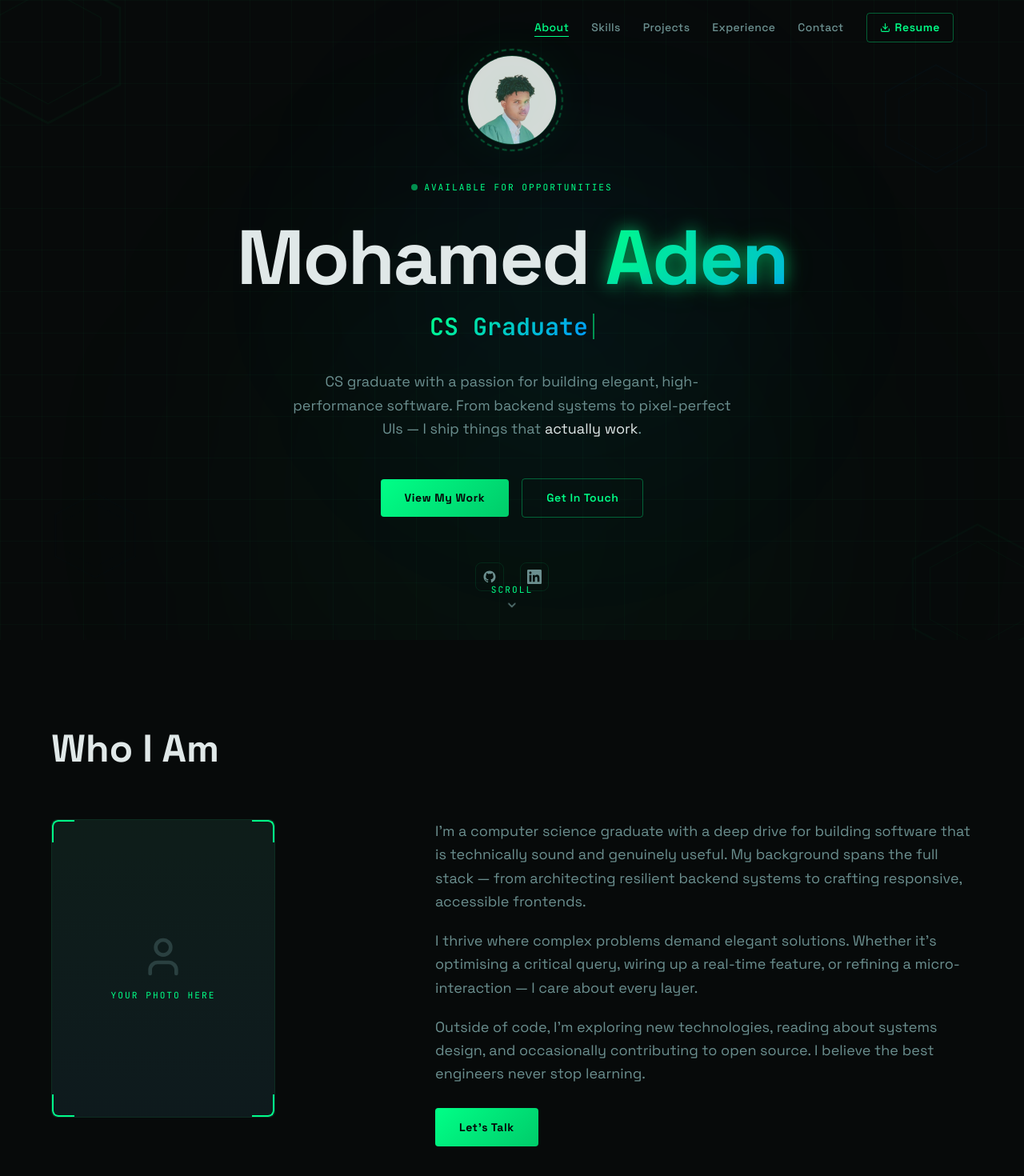
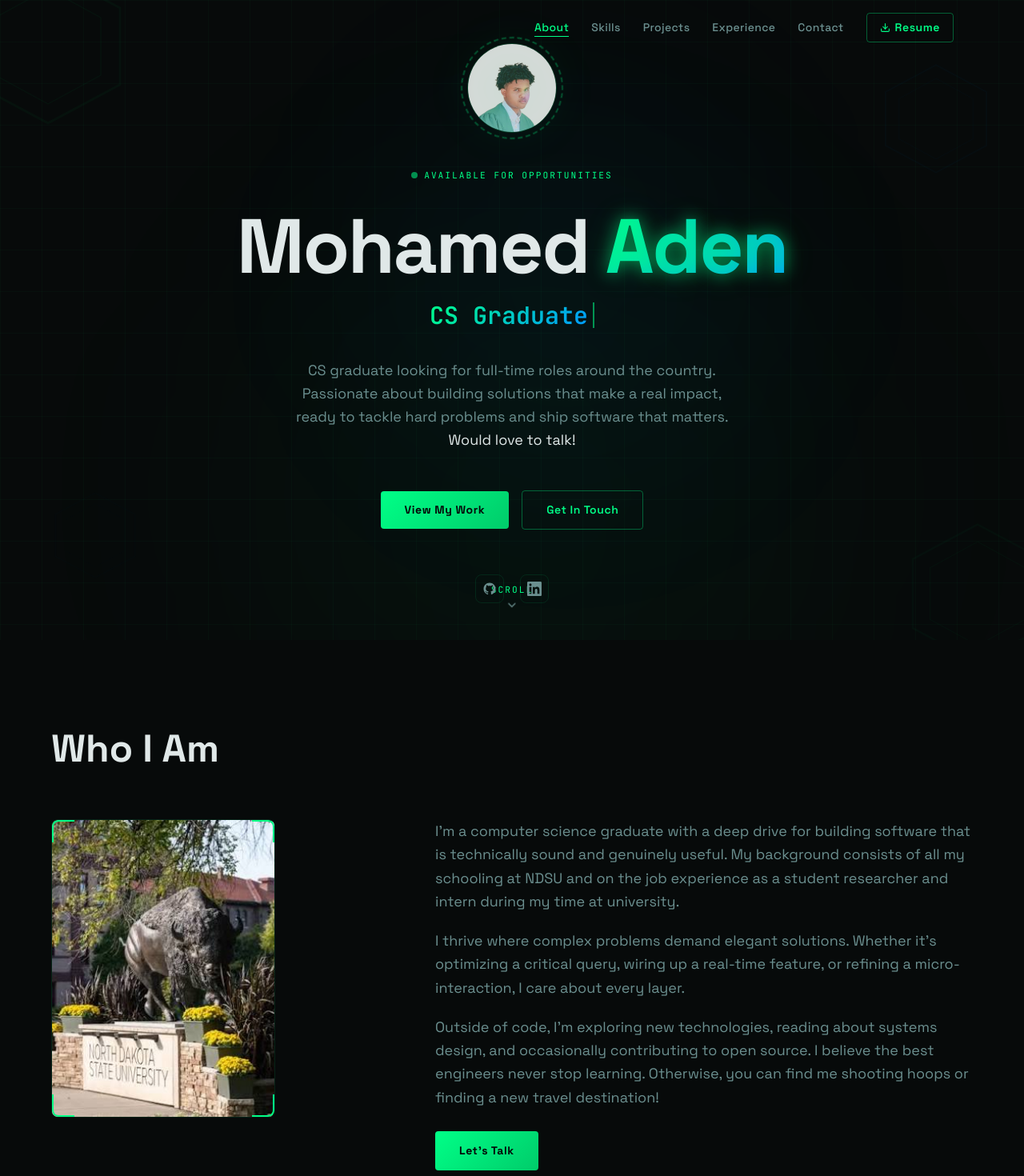
Before and after one commit to M8kiTHappen/Portfolio, a Next.js app: page / in a window 1280 px wide. Shown: the top 1470 px of the page at 80% size. Built offline with nearby package versions, Linux system fonts and the light colour scheme.

Commit message:
Add real projects, update hero tagline, about bio, and about image

```diff
--- a/components/About.tsx
+++ b/components/About.tsx
@@ -2,7 +2,8 @@
 
 import { useRef } from "react";
 import { motion, useInView } from "framer-motion";
-import { GraduationCap, Code2, MapPin, Zap, User } from "lucide-react";
+import { GraduationCap, Code2, MapPin, Zap } from "lucide-react";
+import Image from "next/image";
 
 const HIGHLIGHTS = [
   {
@@ -68,19 +69,18 @@ export default function About() {
           >
             <div className="relative w-full max-w-[280px]">
               {/* Portrait frame */}
-              <div className="aspect-[3/4] rounded-lg bg-[#0E1616] border border-[rgba(0,255,135,0.10)] flex flex-col items-center justify-center gap-3 overflow-hidden relative">
+              <div className="aspect-[3/4] rounded-lg overflow-hidden relative border border-[rgba(0,255,135,0.10)]">
+                <Image
+                  src="/about.jpeg"
+                  alt="About Mohamed Aden"
+                  fill
+                  className="object-cover"
+                />
                 {/* Corner accents */}
-                <span className="absolute top-0 left-0 w-7 h-7 border-t-2 border-l-2 border-[#00FF87] rounded-tl-lg" />
-                <span className="absolute top-0 right-0 w-7 h-7 border-t-2 border-r-2 border-[#00FF87] rounded-tr-lg" />
-                <span className="absolute bottom-0 left-0 w-7 h-7 border-b-2 border-l-2 border-[#00FF87] rounded-bl-lg" />
-                <span className="absolute bottom-0 right-0 w-7 h-7 border-b-2 border-r-2 border-[#00FF87] rounded-br-lg" />
-                {/* Ambient gradient */}
-                <div className="absolute inset-0 bg-gradient-to-b from-[rgba(0,255,135,0.03)] to-[rgba(0,153,255,0.03)]" />
-                {/* Icon */}
-                <User size={56} className="text-[#2A4040] relative z-10" />
-                <p className="section-label text-[0.62rem] text-[#3D5555] relative z-10">
-                  your photo here
-                </p>
+                <span className="absolute top-0 left-0 w-7 h-7 border-t-2 border-l-2 border-[#00FF87] rounded-tl-lg z-10" />
+                <span className="absolute top-0 right-0 w-7 h-7 border-t-2 border-r-2 border-[#00FF87] rounded-tr-lg z-10" />
+                <span className="absolute bottom-0 left-0 w-7 h-7 border-b-2 border-l-2 border-[#00FF87] rounded-bl-lg z-10" />
+                <span className="absolute bottom-0 right-0 w-7 h-7 border-b-2 border-r-2 border-[#00FF87] rounded-br-lg z-10" />
               </div>
             </div>
           </motion.div>
@@ -96,19 +96,17 @@ export default function About() {
             >
               <p>
                 I&apos;m a computer science graduate with a deep drive for building
-                software that is technically sound and genuinely useful. My background
-                spans the full stack — from architecting resilient backend systems to
-                crafting responsive, accessible frontends.
+                software that is technically sound and genuinely useful. My background consists of all my schooling at NDSU and on the job experience as a student researcher and intern during my time at university.
               </p>
               <p>
                 I thrive where complex problems demand elegant solutions. Whether
-                it&apos;s optimising a critical query, wiring up a real-time feature,
-                or refining a micro-interaction — I care about every layer.
+                it&apos;s optimizing a critical query, wiring up a real-time feature,
+                or refining a micro-interaction, I care about every layer.
               </p>
               <p>
                 Outside of code, I&apos;m exploring new technologies, reading about
                 systems design, and occasionally contributing to open source. I believe
-                the best engineers never stop learning.
+                the best engineers never stop learning. Otherwise, you can find me shooting hoops or finding a new travel destination!
               </p>
               <div className="pt-2">
                 <a href="#contact" className="btn-primary">
--- a/components/Hero.tsx
+++ b/components/Hero.tsx
@@ -10,7 +10,7 @@ const ROLES = [
   "Full Stack Engineer",
   "CS Graduate",
   "Systems Thinker",
-  "Open Source Contributor",
+  "Cloud Infrastructure Enthusiast",
   "Problem Solver",
 ];
 
@@ -185,9 +185,9 @@ export default function Hero() {
           transition={{ duration: 0.5, delay: 0.3 }}
           className="text-[#6B8F8F] text-base sm:text-lg max-w-xl mx-auto leading-relaxed mb-12"
         >
-          CS graduate with a passion for building elegant, high-performance software.
-          From backend systems to pixel-perfect UIs — I ship things that{" "}
-          <span className="text-[#E0E8E8]">actually work</span>.
+          CS graduate looking for full-time roles around the country.
+          Passionate about building solutions that make a real impact, ready to tackle hard problems and ship software that matters.{" "}
+          <span className="text-[#E0E8E8]">Would love to talk!</span>
         </motion.p>
 
         {/* CTAs */}
--- a/components/Projects.tsx
+++ b/components/Projects.tsx
@@ -17,34 +17,24 @@ interface Project {
 
 const PROJECTS: Project[] = [
   {
-    title: "Project Alpha",
+    title: "GeoConnections",
     description:
-      "A full-stack web application with real-time collaboration, JWT authentication, and a responsive UI. Designed for scale — containerised with Docker and deployed on AWS with zero-downtime deployments.",
-    tech:     ["Next.js", "TypeScript", "PostgreSQL", "Redis", "Docker", "AWS"],
-    github:   "#",
-    live:     "#",
+      "A daily geography puzzle game where players group 16 tiles into 4 hidden categories. Uses the Anthropic Claude API to automatically generate new puzzle categories daily, stored in Firebase Firestore so the AI runs once per day regardless of user count. API calls are secured through a Vercel serverless function, keeping credentials server-side.",
+    tech:     ["React", "Tailwind CSS", "Firebase", "Claude API", "Vercel"],
+    github:   "https://github.com/M8kiTHappen/GeoConnections",
+    live:     "https://geo-connections.vercel.app/",
     featured: true,
     accent:   "#00FF87",
   },
   {
-    title: "Project Beta",
+    title: "GuessTheSong",
     description:
-      "High-performance REST API serving thousands of requests per minute. Implements request queuing, rate limiting, automatic retries, and structured logging with Prometheus metrics.",
-    tech:     ["Python", "FastAPI", "MongoDB", "AWS", "Prometheus"],
-    github:   "#",
-    live:     null,
+      "A multiplayer music guessing game with real song previews and album art via the iTunes API. Uses Supabase (PostgreSQL) as the song database filtered by genre and decade, Next.js serverless API routes to serve randomized song pools, and Framer Motion for smooth animations across a fully responsive UI.",
+    tech:     ["Next.js", "TypeScript", "Supabase", "iTunes API", "Framer Motion", "Tailwind CSS"],
+    github:   "https://github.com/M8kiTHappen/guess-the-song",
+    live:     "https://guess-the-song-topaz-nine.vercel.app/",
     featured: false,
     accent:   "#0099FF",
-  },
-  {
-    title: "Project Gamma",
-    description:
-      "An open-source CLI tool that automates complex CI/CD workflows, reducing pipeline setup time significantly. Includes a plugin system and first-class Windows / Linux / macOS support.",
-    tech:     ["Node.js", "TypeScript", "Bash", "GitHub Actions"],
-    github:   "#",
-    live:     null,
-    featured: false,
-    accent:   "#00FF87",
   },
 ];
 
@@ -168,7 +158,7 @@ export default function Projects() {
           className="mt-12 text-center"
         >
           <a
-            href="https://github.com"
+            href="https://github.com/M8kiTHappen"
             target="_blank"
             rel="noopener noreferrer"
             className="btn-outline inline-flex items-center gap-2"
```
Also changed, not shown: MY_CONTENT.txt, public/about.jpeg (added).
